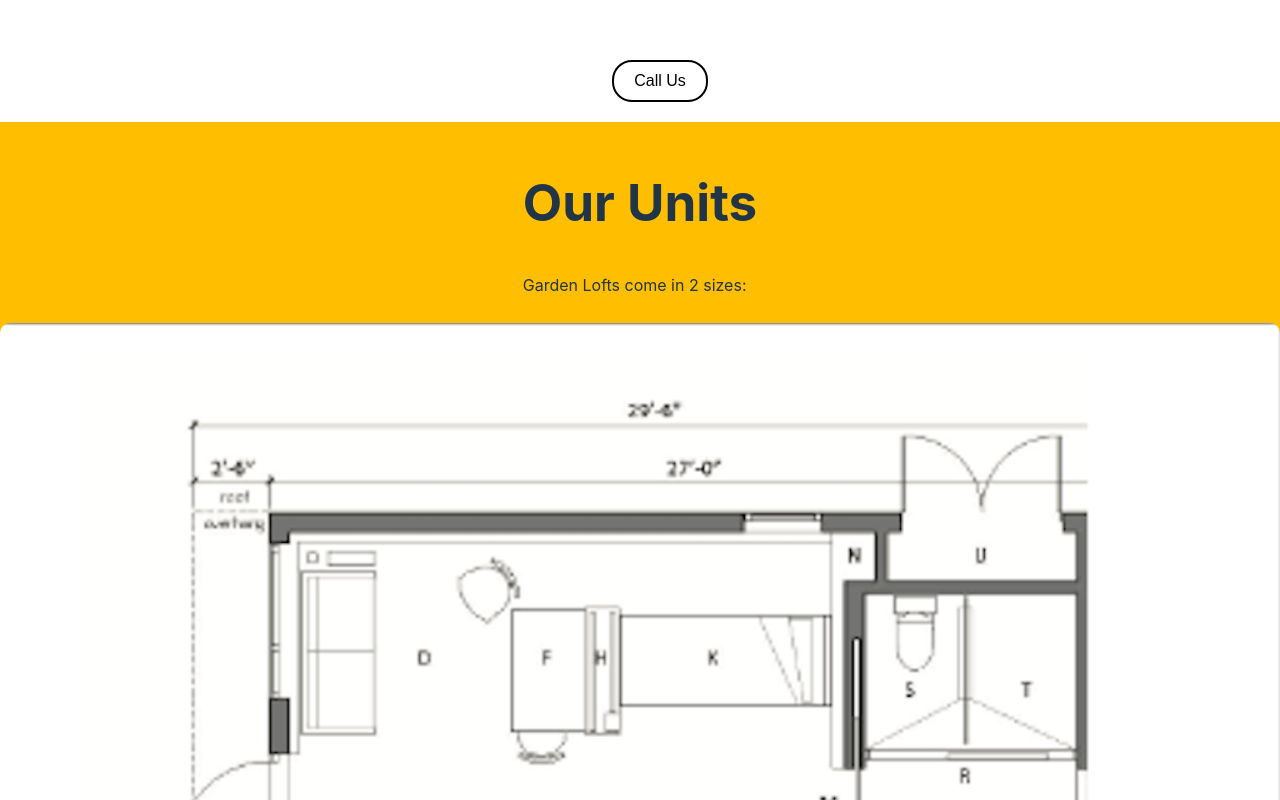
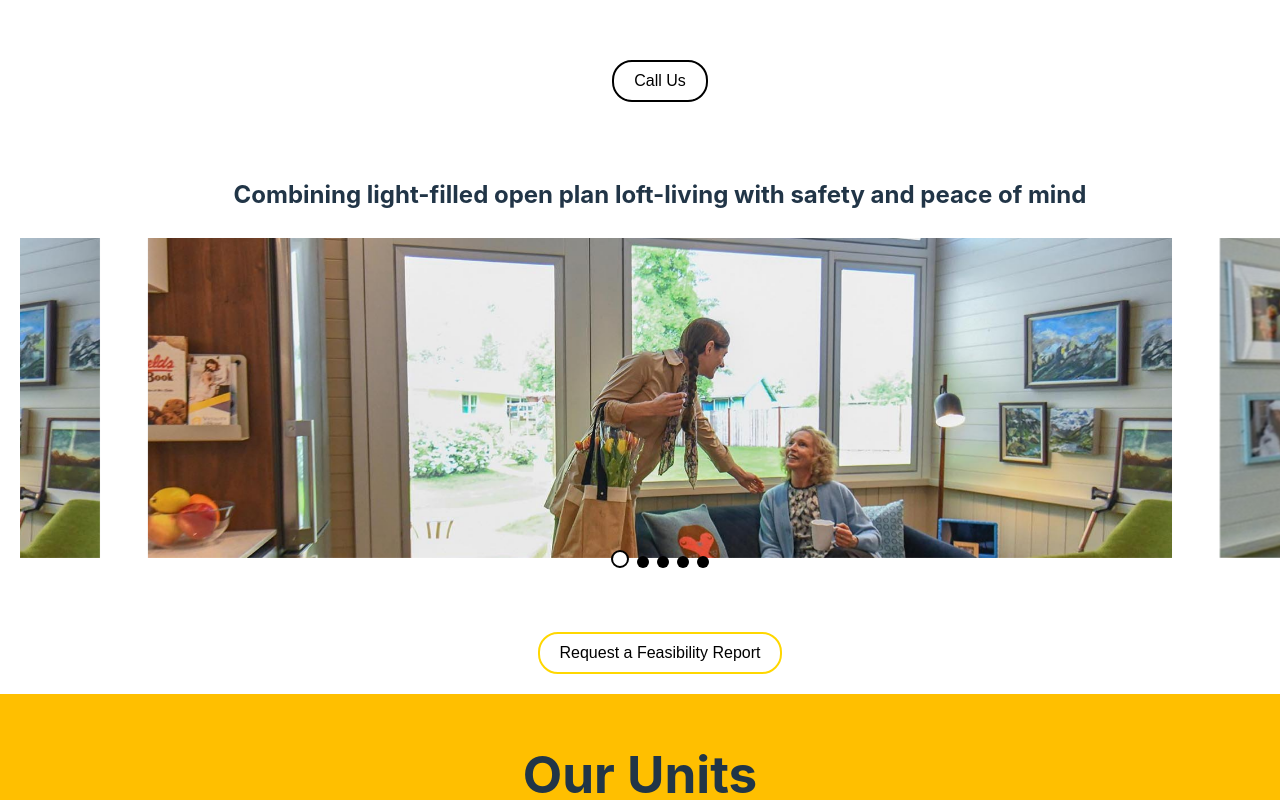
Before and after one commit to sallydough/garden-loft-website, a React (Vite) app: page / in a window 1280 px wide. Shown: the part 1680-2480 px from the top of the page. Built offline with nearby package versions, Linux system fonts and the light colour scheme.

Commit message:
Feasibility component  and image border radius removed

```diff
--- a/src/App.tsx
+++ b/src/App.tsx
@@ -8,6 +8,7 @@ import Carousel from './components/Carousel';
 import Units from './components/Units/Units';
 import Footer from './components/Footer/Footer';
 import Testimony from './components/Testimony/Testimony'
+import Report from './components/Report/Report'
 
 function App() {
 
@@ -16,9 +17,11 @@ function App() {
       <div>
        <Navbar />
        <Home/>
+
        <Safety/>
 
        <Carousel />
+       <Report/>
        <Units />
        <Testimony/>
        <Footer/>
--- a/src/components/Carousel.css
+++ b/src/components/Carousel.css
@@ -32,5 +32,5 @@ img {
   height: auto;
   display: block;
   margin: 0 auto;
-  border-radius: 10px;
+  /* border-radius: 10px; */
 }
--- a/src/components/Report/Report.css
+++ b/src/components/Report/Report.css
@@ -0,0 +1,35 @@
+.report-container {
+  padding: 20px;
+  text-align: center;
+  width: 100vw;
+}
+
+.report-title {
+  font-size: 1.5rem;
+  margin-bottom: 30px;
+  margin-top: 40px;
+  text-align: center;
+}
+
+.report-slide {
+  position: relative;
+  text-align: center;
+}
+
+.report-image {
+  width: 80vw;
+  height: 40vh;
+  object-fit: cover;
+  margin: 0 auto;
+  /* border-radius: 10px; */
+}
+
+.report-button {
+  background: none;
+  border: 2px solid #ffd700; /* Yellow outline */
+  padding: 10px 20px;
+  border-radius: 20px;
+  cursor: pointer;
+  font-size: 16px;
+  color: #000;
+}
--- a/src/components/Report/Report.tsx
+++ b/src/components/Report/Report.tsx
@@ -1,9 +1,57 @@
-import React from 'react'
+import React from 'react';
+import { Swiper, SwiperSlide } from 'swiper/react';
+import 'swiper/css';
+import 'swiper/css/pagination';
+import { Pagination } from 'swiper/modules';
+import Interior1 from '../../assets/images/GardenLoft-Interior1.jpg';
+import Interior2 from '../../assets/images/GardenLoft-Interior2.jpg';
 
-function Report() {
+import './Report.css';
+
+const Report: React.FC = () => {
   return (
-    <div>Report</div>
-  )
-}
+    <div className="report-container">
+      <h1 className="report-title">Combining light-filled open plan loft-living with safety and peace of mind</h1>
+      <Swiper
+        modules={[Pagination]}
+        spaceBetween={6}
+        pagination={{ clickable: true }}
+        slidesPerView={1.2}
+        centeredSlides={true}
+        loop={true}
+        style={{ paddingBottom: '30px' }}
+      >
+        <SwiperSlide>
+          <div className="report-slide">
+            <img src={Interior1} alt="Loft Image 1" className="report-image" />
+          </div>
+        </SwiperSlide>
+        <SwiperSlide>
+          <div className="report-slide">
+            <img src={Interior2} alt="Loft Image 2" className="report-image" />
+          </div>
+        </SwiperSlide>
+        <SwiperSlide>
+          <div className="report-slide">
+            <img src={Interior1} alt="Loft Image 3" className="report-image" />
+          </div>
+        </SwiperSlide>
+        <SwiperSlide>
+          <div className="report-slide">
+            <img src={Interior2} alt="Loft Image 4" className="report-image" />
+          </div>
+        </SwiperSlide>
+        <SwiperSlide>
+          <div className="report-slide">
+            <img src={Interior1} alt="Loft Image 5" className="report-image" />
+          </div>
+        </SwiperSlide>
+      </Swiper>
+      <div style={{ textAlign: 'center', marginTop: '20px' }}>
+        <button className="report-button">Request a Feasibility Report</button>
+      </div>
+    </div>
+  );
+};
 
-export default Report
+export default Report;
```
Also changed, not shown: src/assets/images/GardenLoft-Interior1.jpg (added), src/assets/images/GardenLoft-Interior2.jpg (added).
